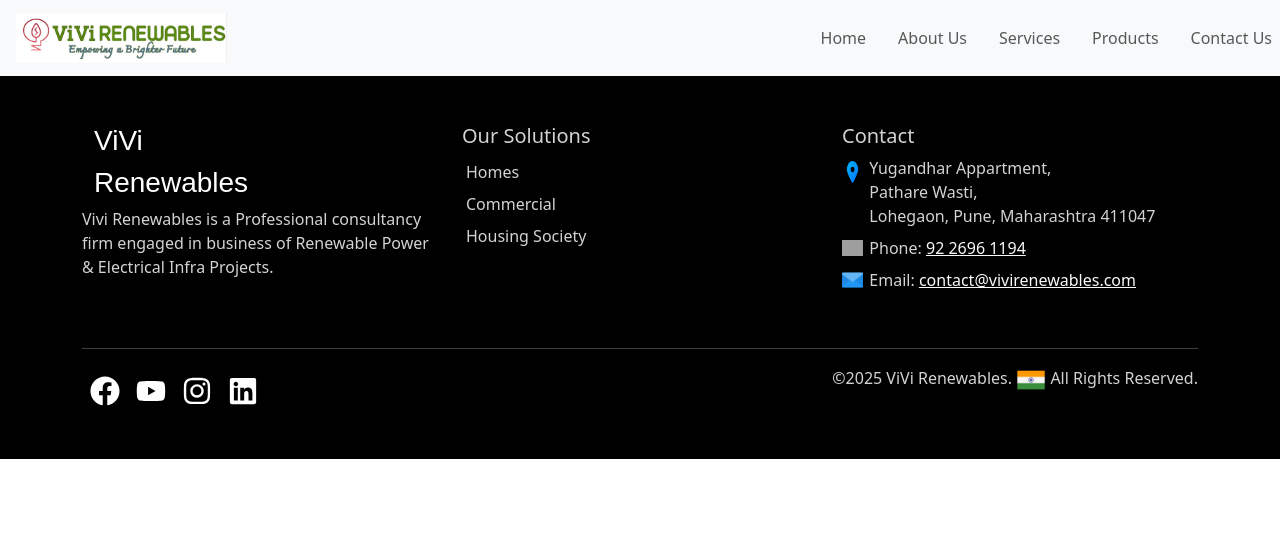
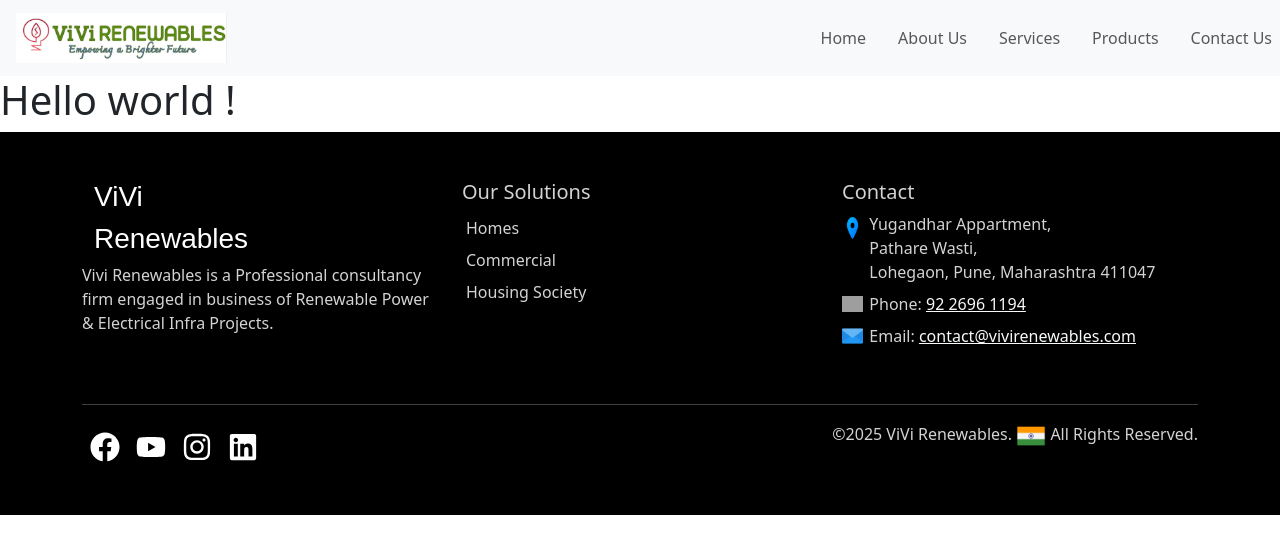
Before and after one commit to Pradyumnasutar/Netlify_Testing_VIVI_Renewables, a React (Create React App) app in the folder VIVIrenewables_Netlify_Setup/: page /test22 in a window 1280 px wide. Shown: the top 554 px of the page. Built offline with nearby package versions, Linux system fonts and the light colour scheme; grey boxes are pictures that could not be loaded.

Commit message:
test22 added

```diff
--- a/VIVIrenewables_Netlify_Setup/src/App.js
+++ b/VIVIrenewables_Netlify_Setup/src/App.js
@@ -13,6 +13,7 @@
 import EISPage from './pages/EISPage';
 import SolarRooftopPage from './pages/SolarRooftopPage';
 import OperationMaintenancePage from './pages/OperationMaintenancePage';
+import Test22 from './pages/Test22';
 
 function App() {
   return (
@@ -27,7 +28,8 @@
         <Route path="/openpowerservice" element={<OpenPowerAccessService />} />
         <Route path="/eis-service" element={<EISPage />} />
         <Route path="/solar-rooftop" element={<SolarRooftopPage />} />
-        <Route path="/operation-maintenance" element={<OperationMaintenancePage />} />
+        {/* <Route path="/operation-maintenance" element={<OperationMaintenancePage />} /> */}
+        <Route path="/test22" element={<Test22 />} />
       </Routes>
       <FooterComponent />  {/* Footer at the bottom of every page */}
     </Router>
--- a/VIVIrenewables_Netlify_Setup/src/pages/OperationMaintenancePage.js
+++ b/VIVIrenewables_Netlify_Setup/src/pages/OperationMaintenancePage.js
@@ -3,7 +3,7 @@
 import { FaCheckCircle, FaBroom, FaDollarSign, FaClock, FaEye } from "react-icons/fa";
 import solarImage from "../assets/images/operationmaintenance1.jpg"; // Ensure the image path is correct
 
-const OperationMaintenancePage = () => {
+function OperationMaintenancePage(){
   return (
     <div>
       {/* Top Section: Importance of O&M */}
--- a/VIVIrenewables_Netlify_Setup/src/pages/ServicePage.js
+++ b/VIVIrenewables_Netlify_Setup/src/pages/ServicePage.js
@@ -193,7 +193,7 @@
                   Our team offers expert maintenance and repair services to
                   ensure your solar panels are always functioning at their best.{" "}
                 </Card.Text>
-                <a href="/operation-maintenance" className="text-danger fw-bold mt-0 d-block">Explore More →</a>
+                <a href="/test22" className="text-danger fw-bold mt-0 d-block">Explore More →</a>
               </Card.Body>
             </Card>
           </Col>
--- /dev/null
+++ b/VIVIrenewables_Netlify_Setup/src/pages/Test22.js
@@ -0,0 +1,11 @@
+import React from 'react';
+
+function Test22(){
+    return(
+        <>
+            <h1>Hello world !</h1>
+        </>
+    );
+}
+
+export default Test22;
```
